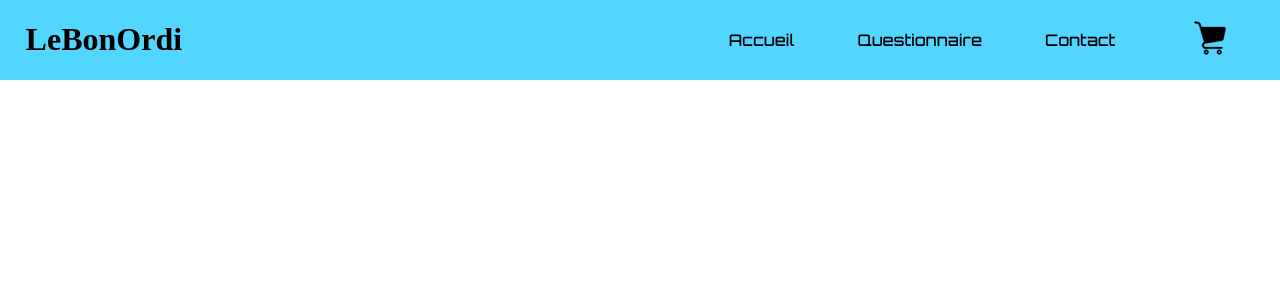
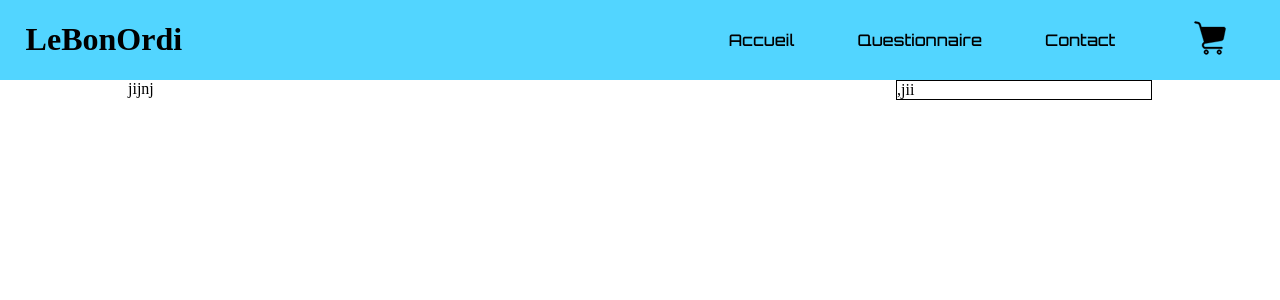
Before and after one commit to ArtyMartin/lebonordi, an Angular app: page /panier in a window 1280 px wide. Before the commit this address led to /. Shown: the top 300 px of the page. Built offline with nearby package versions, Linux system fonts and the light colour scheme; a web font is replaced by a local one.

Commit message:
panier html, css begining

```diff
--- a/src/app/app.module.ts
+++ b/src/app/app.module.ts
@@ -9,6 +9,8 @@ import { HeaderComponent } from './header/header.component';
 import { PropositionComponent } from './proposition/proposition.component';
 import { HomeComponent } from './home/home.component';
 import { QuestionnaireComponent } from './questionnaire/questionnaire.component';
+import { PanierComponent } from './panier/panier.component';
+import { CardPanierComponent } from './card-panier/card-panier.component';
 
 
 @NgModule({
@@ -17,7 +19,9 @@ import { QuestionnaireComponent } from './questionnaire/questionnaire.component'
     HeaderComponent,
     PropositionComponent,
     HomeComponent,
-    QuestionnaireComponent
+    QuestionnaireComponent,
+    PanierComponent,
+    CardPanierComponent
   ],
   imports: [
     BrowserModule,
--- /dev/null
+++ b/src/app/card-panier/card-panier.component.html
@@ -0,0 +1 @@
+<p>card-panier works!</p>
--- /dev/null
+++ b/src/app/panier/panier.component.css
@@ -0,0 +1,15 @@
+main{
+    display: grid;
+    grid-template-columns: 1fr 6fr 2fr 1fr;
+    grid-template-areas: ". container recap .";
+    width: 100%;
+}
+
+.container{
+    grid-area: container;
+}
+
+.recap{
+    grid-area: recap;
+    border: 1px solid black;
+}
--- /dev/null
+++ b/src/app/panier/panier.component.html
@@ -0,0 +1,8 @@
+<main>
+    <div class="container">
+        jijnj
+    </div>
+    <div class="recap">
+        ,jii
+    </div>
+</main>
--- /dev/null
+++ b/src/app/panier/panier.component.ts
@@ -0,0 +1,17 @@
+import { Component } from '@angular/core';
+import { CartService } from '../cart.service';
+
+@Component({
+  selector: 'app-panier',
+  templateUrl: './panier.component.html',
+  styleUrls: ['./panier.component.css']
+})
+export class PanierComponent {
+
+  constructor(
+    public cart: CartService
+  ){
+
+  }
+
+}
```
Also changed, not shown: src/app/app-routing.module.ts (+11 -2 lines), src/app/card-panier/card-panier.component.ts (added, +10 -0 lines), src/app/card-panier/card-panier.component.css (added), 2 other files (tests, documents, lock files or other folders).
